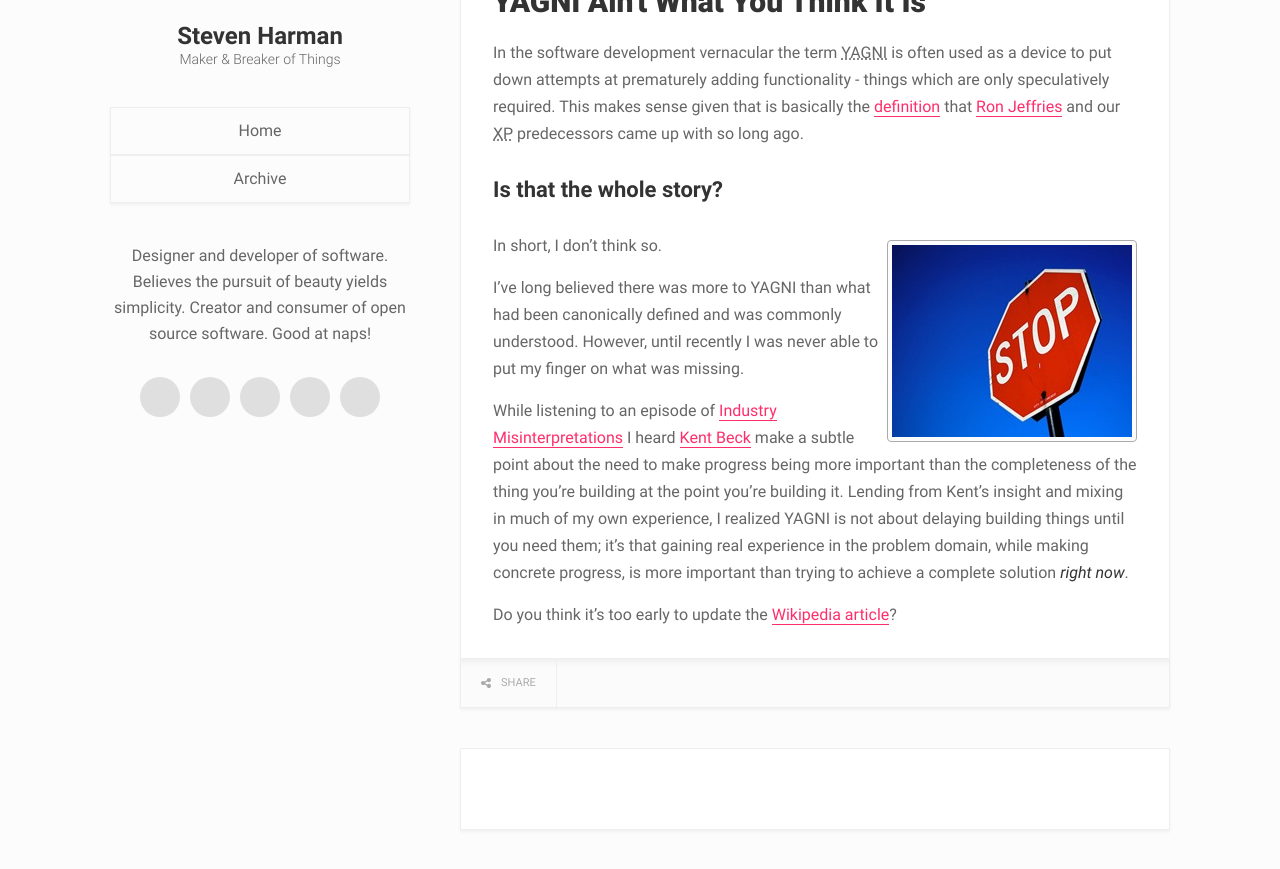
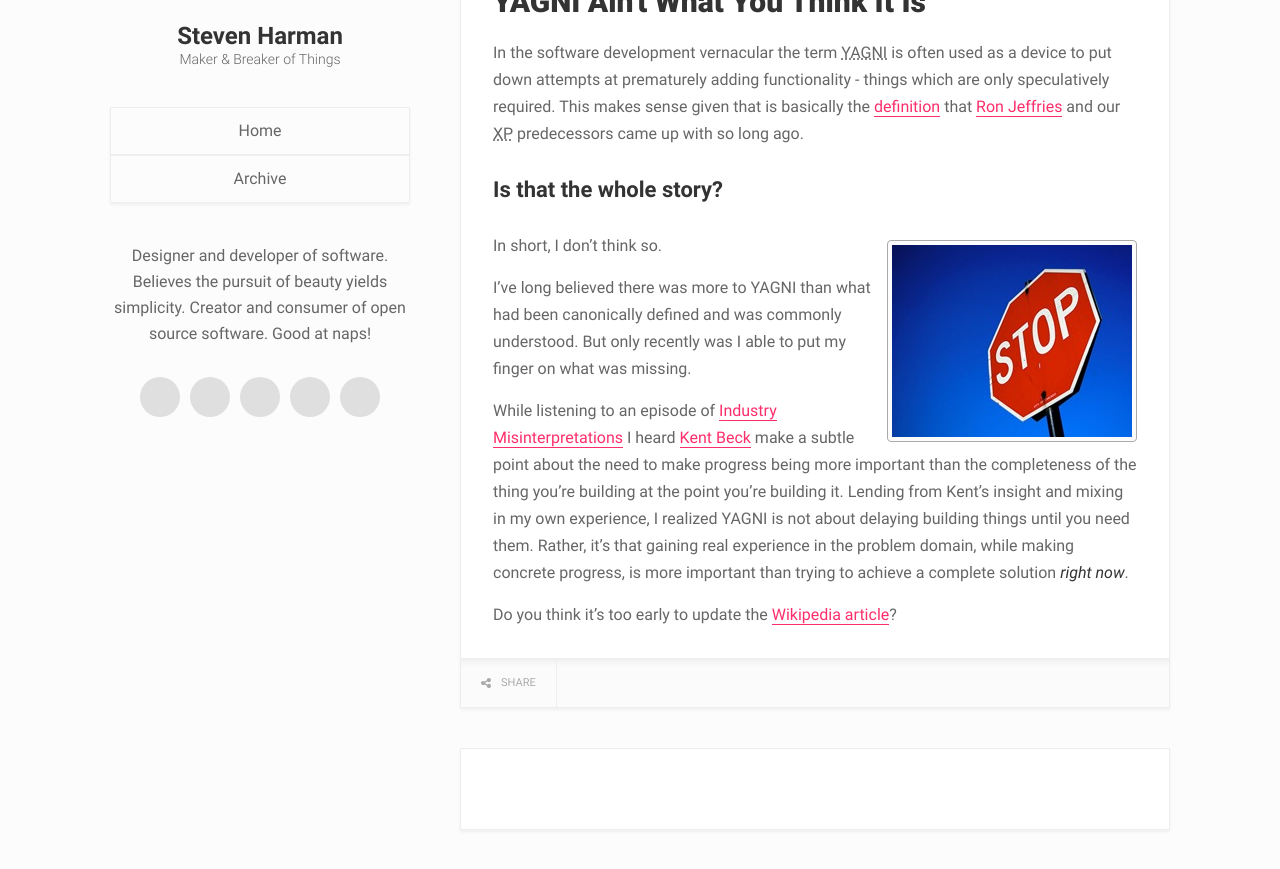
Before and after one commit to stevenharman/stevenharman.github.io, a Jekyll site: the page built from _posts/2010-01-07-yagni-aint-what-you-think-it-is.markdown, in a window 1280 px wide and 1094 px high, cut to the strip 204-1073 px from the top of the window. Built offline with Jekyll 4.4.1, drawn with Linux system fonts in a browser that asks for light colours; comment, search, counter and statistics services are not loaded.

Commit message:
Fixup a little grammar

```diff
--- a/_posts/2010-01-07-yagni-aint-what-you-think-it-is.markdown
+++ b/_posts/2010-01-07-yagni-aint-what-you-think-it-is.markdown
@@ -17,11 +17,11 @@ This makes sense given that is basically the [definition][1] that [Ron Jeffries]
 In short, I don't think so.
 
 I've long believed there was more to YAGNI than what had been canonically defined and was commonly understood.
-However, until recently I was never able to put my finger on what was missing.
+But only recently was I able to put my finger on what was missing.
 
 While listening to an episode of [Industry Misinterpretations][4] I heard [Kent Beck][5] make a subtle point about the need to make progress being more important than the completeness of the thing you're building at the point you're building it.
-Lending from Kent's insight and mixing in much of my own experience, I realized YAGNI is not about delaying building things until you need them;
-it's that gaining real experience in the problem domain, while making concrete progress, is more important than trying to achieve a complete solution *right now*.
+Lending from Kent's insight and mixing in my own experience, I realized YAGNI is not about delaying building things until you need them.
+Rather, it's that gaining real experience in the problem domain, while making concrete progress, is more important than trying to achieve a complete solution *right now*.
 
 Do you think it's too early to update the [Wikipedia article][6]?
 
```
